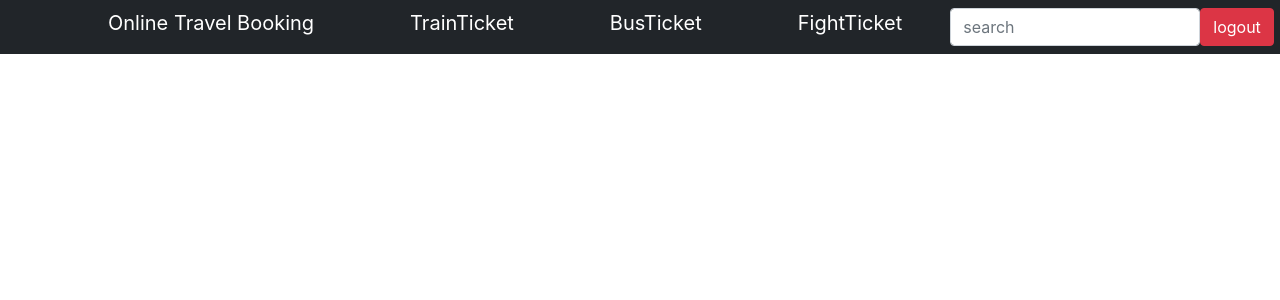
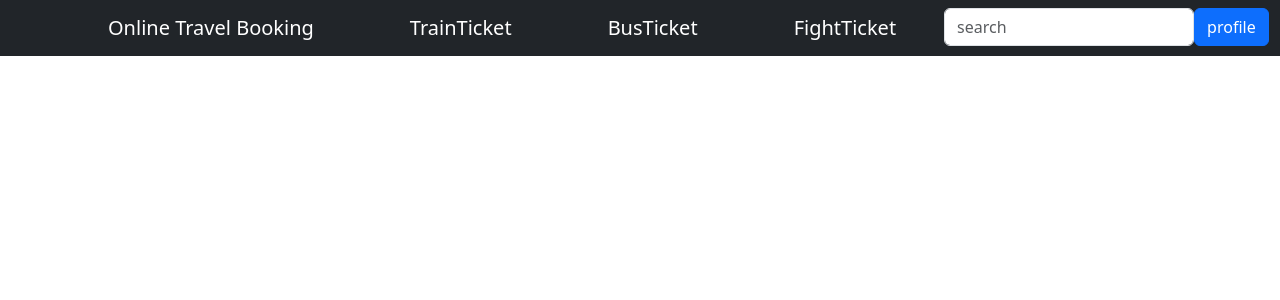
Before and after one commit to cicadaXiR/TravalBookingSyatem, a React (Create React App) app: page /home in a window 1280 px wide. Shown: the top 300 px of the page. Built offline with nearby package versions, Linux system fonts and the light colour scheme.

Commit message:
modifications in home.jsx and added new model

```diff
--- a/package.json
+++ b/package.json
@@ -7,6 +7,7 @@
     "@testing-library/react": "^13.4.0",
     "@testing-library/user-event": "^13.5.0",
     "axios": "^1.4.0",
+    "bootstrap": "^5.3.1",
     "bootstrap-icons": "^1.10.5",
     "react": "^18.2.0",
     "react-dom": "^18.2.0",
--- a/public/index.html
+++ b/public/index.html
@@ -1,14 +1,12 @@
 <!DOCTYPE html>
 <html lang="en">
+
 <head>
   <meta charset="utf-8" />
   <link rel="icon" href="%PUBLIC_URL%/favicon.ico" />
   <meta name="viewport" content="width=device-width, initial-scale=1" />
   <meta name="theme-color" content="#000000" />
-    <meta
-      name="description"
-      content="Web site created using create-react-app"
-    />
+  <meta name="description" content="Web site created using create-react-app" />
   <link rel="apple-touch-icon" href="%PUBLIC_URL%/logo192.png" />
   <!--
       manifest.json provides metadata used when your web app is installed on a
@@ -18,6 +16,12 @@
 
   <link href="https://cdn.jsdelivr.net/npm/bootstrap@5.0.2/dist/css/bootstrap.min.css" rel="stylesheet"
     integrity="sha384-EVSTQN3/azprG1Anm3QDgpJLIm9Nao0Yz1ztcQTwFspd3yD65VohhpuuCOmLASjC" crossorigin="anonymous">
+
+  <link rel="stylesheet" href="https://maxcdn.bootstrapcdn.com/bootstrap/4.5.2/css/bootstrap.min.css">
+  <script src="https://code.jquery.com/jquery-3.5.1.slim.min.js"></script>
+  <script src="https://cdn.jsdelivr.net/npm/@popperjs/core@2.5.3/dist/umd/popper.min.js"></script>
+  <script src="https://maxcdn.bootstrapcdn.com/bootstrap/4.5.2/js/bootstrap.min.js"></script>
+
   <!--
       Notice the use of %PUBLIC_URL% in the tags above.
       It will be replaced with the URL of the `public` folder during the build.
@@ -29,6 +33,7 @@
     -->
   <title>TBS</title>
 </head>
+
 <body>
   <noscript>You need to enable JavaScript to run this app.</noscript>
   <div id="root"></div>
@@ -43,4 +48,5 @@
       To create a production bundle, use `npm run build` or `yarn build`.
     -->
 </body>
+
 </html>
--- a/src/pages/Home.jsx
+++ b/src/pages/Home.jsx
@@ -2,16 +2,17 @@ import React, { useState } from 'react'
 import "../Css/home.css"
 import { Link } from "react-router-dom";
 import { Navigate } from 'react-router-dom';
+import 'bootstrap/dist/css/bootstrap.min.css';
 
 function Home() {
-  const [loggedOut,setLoggedOut] = useState(false)
+  const [loggedOut, setLoggedOut] = useState(false)
 
-  const handleLoggedOut = () =>{
+  const handleLoggedOut = () => {
     setLoggedOut(true);
   };
 
-  if(loggedOut){
-      return <Navigate to="/"/>
+  if (loggedOut) {
+    return <Navigate to="/" />
   }
   return (
     <>
@@ -38,11 +39,36 @@ function Home() {
                 <Link className="navbar-brand mx-5" to="/flight">FightTicket</Link>
               </li>
               <li className="nav-item">
-                <input type="search" class="form-control" id="datatable-search-input" placeholder="search" style={{width:'250px'}}/>
+                <input type="search" class="form-control" id="datatable-search-input" placeholder="search" style={{ width: '250px' }} />
               </li>
+
               <li className="nav-item">
-                  <button className='btn btn-danger' onClick={handleLoggedOut}>logout</button>
+                <button type="button" class="btn btn-primary" data-toggle="modal" data-target="#exampleModal">
+                  profile
+                </button>
+
+                <div className="modal fade" id="exampleModal" tabindex="-1" role="dialog" aria-labelledby="exampleModalLabel" aria-hidden="true">
+                  <div className="modal-dialog" role="document">
+                    <div className="modal-content">
+                      <div className="modal-header">
+                        <h5 className="modal-title" id="exampleModalLabel">profile</h5>
+                        <button type="button" className="close" data-dismiss="modal" aria-label="Close">
+                          <span aria-hidden="true">&times;</span>
+                        </button>
+                      </div>
+                      <div className="modal-body">
+                        user Informations
+                      </div>
+                      <div className="modal-footer">
+                        <button type="button" className="btn btn-danger" data-dismiss="modal" onClick={handleLoggedOut}>Logout</button>
+                        <button type="button" className="btn btn-primary">Edit</button>
+                      </div>
+                    </div>
+                  </div>
+                </div>
+
               </li>
+
             </ul>
           </div>
         </nav>
```
Also changed, not shown: 1 other file (tests, documents, lock files or other folders). Lines whose indentation alone changed are shown as unchanged.
